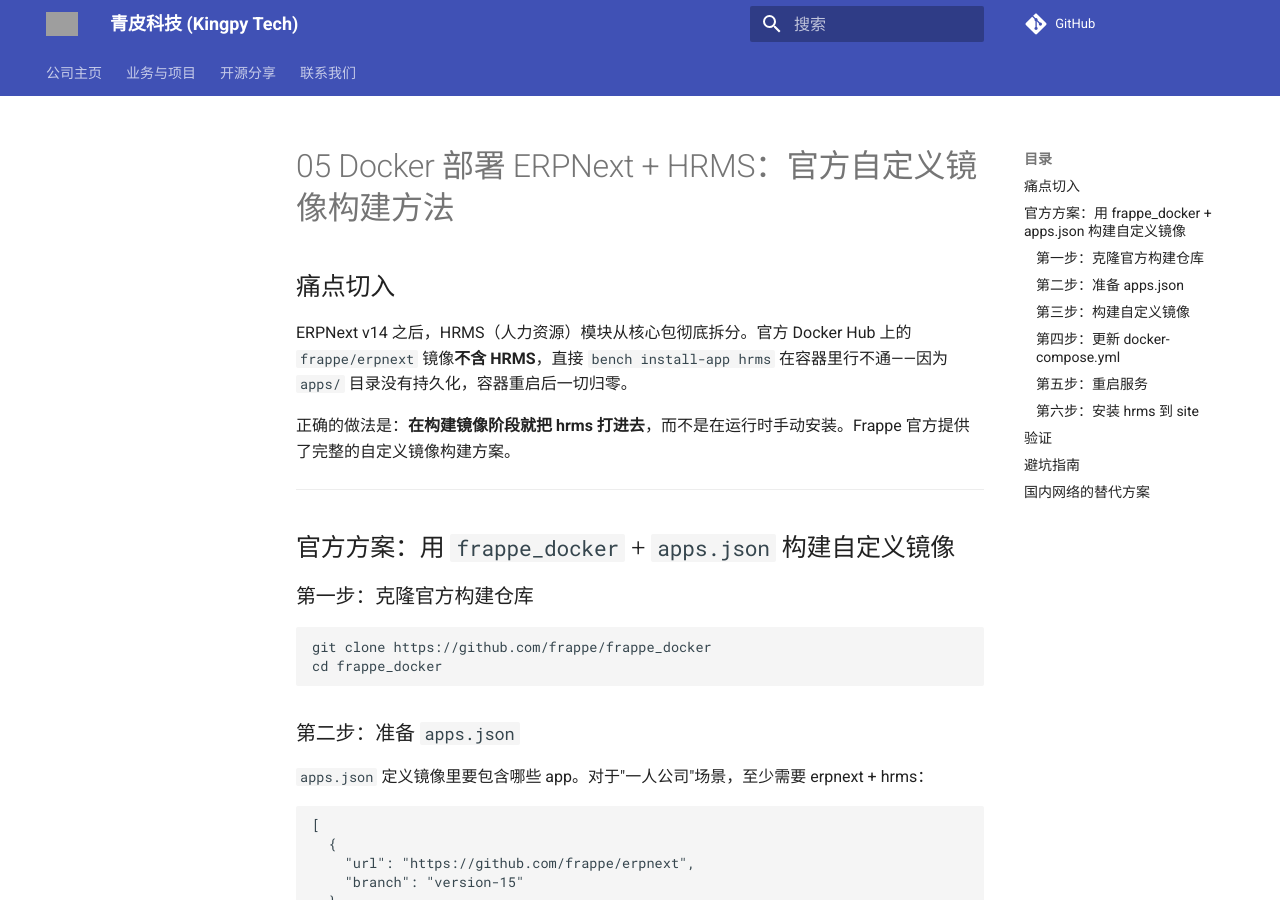
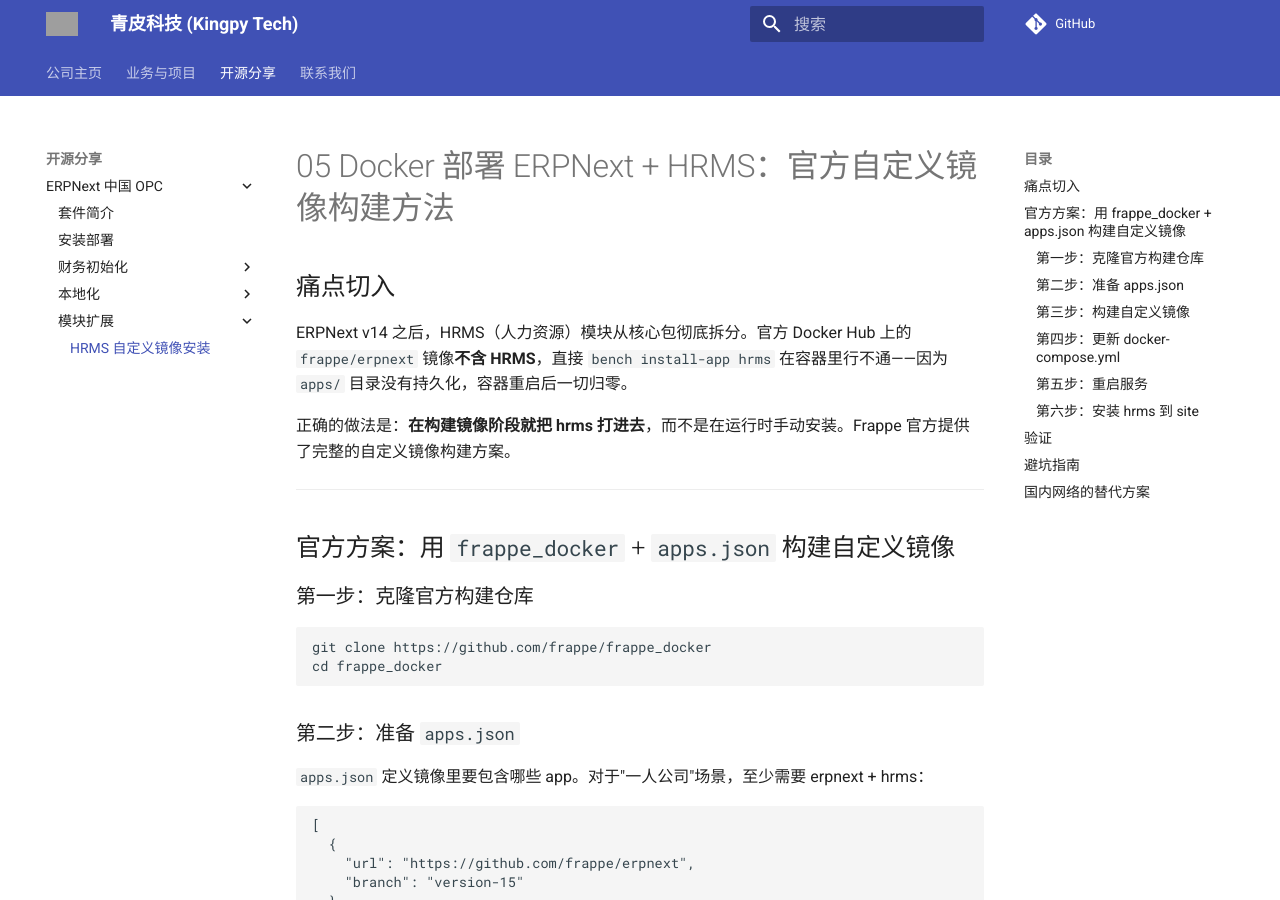
Before and after one commit to kingpy-tech/erpnext_china_opc, an MkDocs documentation site: the page built from docs/erpnext/05_HRMS_Install_With_Custom_Image.md, in a window 1280 px wide and 900 px high. Built offline with MkDocs 1.6.1 and Material for MkDocs 9.7.7, drawn with Linux system fonts in a browser that asks for light colours; comment, search, counter and statistics services are not loaded; grey boxes are pictures that could not be loaded.

Commit message:
docs: fix mkdocs nav to point to new HRMS guide filename

```diff
--- a/mkdocs.yml
+++ b/mkdocs.yml
@@ -27,5 +27,5 @@
       - 本地化:
         - 自定义翻译: erpnext/04_Custom_Translation_Import.md
       - 模块扩展:
-        - HRMS Docker 安装踩坑: erpnext/05_HRMS_Docker_Install_Pitfalls.md
+        - HRMS 自定义镜像安装: erpnext/05_HRMS_Install_With_Custom_Image.md
   - 联系我们: contact.md
```
